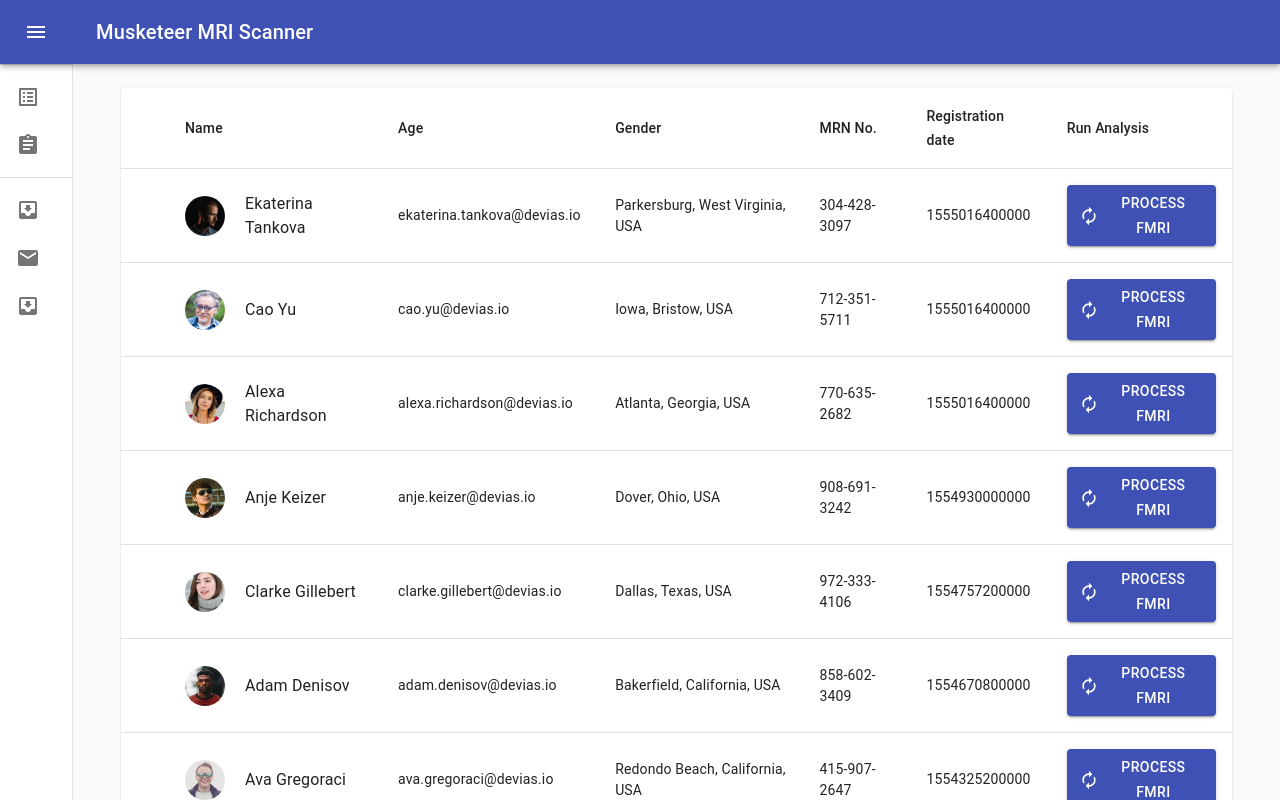
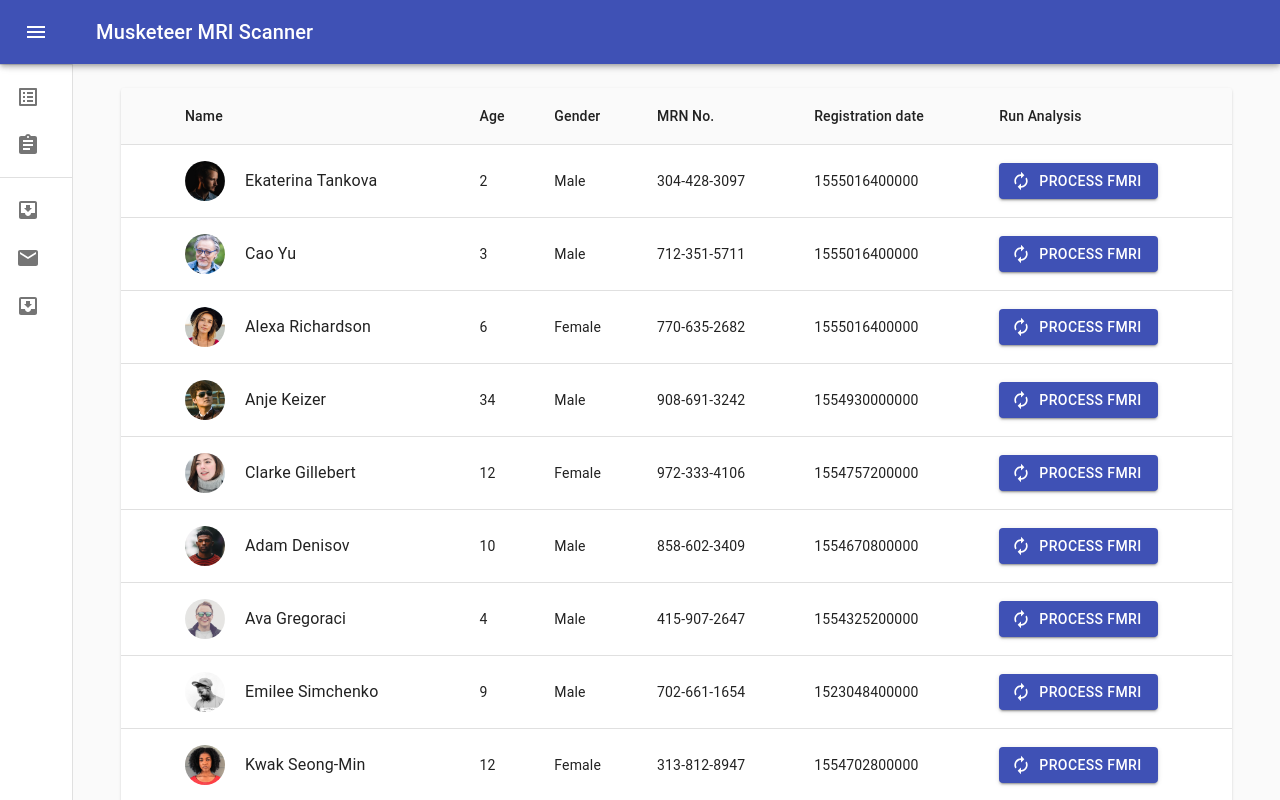
Before and after one commit to vrmusketeers/FYP-2021, a React (Create React App) app in the folder frontend/: page /assigned-task in a window 1280 px wide. Shown: the top 800 px of the page. Built offline with nearby package versions, Linux system fonts and the light colour scheme.

Commit message:
Updated package for react charts

```diff
--- a/frontend/package.json
+++ b/frontend/package.json
@@ -18,6 +18,7 @@
     "react-perfect-scrollbar": "1.5.8",
     "react-router-dom": "5.2.0",
     "react-scripts": "4.0.3",
+    "recharts": "^2.1.5",
     "typescript": "^4.1.2",
     "web-vitals": "^1.0.1"
   },
--- /dev/null
+++ b/frontend/src/_mock/user-data.ts
@@ -0,0 +1,183 @@
+
+export const user_data = [
+    {
+        id: 234234234,
+        gender: 'Male',
+        avatarUrl: '/static/images/avatars/avatar_3.png',
+        createdAt: 1555016400000,
+        age: '2',
+        name: 'Ekaterina Tankova',
+        phone: '304-428-3097'
+    },
+    {
+        id: 34534534,
+        gender: 'Male',
+        avatarUrl: '/static/images/avatars/avatar_4.png',
+        createdAt: 1555016400000,
+        age: '3',
+        name: 'Cao Yu',
+        phone: '712-351-5711'
+    },
+    {
+        id: 46456546,
+        gender: 'Female',
+        avatarUrl: '/static/images/avatars/avatar_2.png',
+        createdAt: 1555016400000,
+        age: '6',
+        name: 'Alexa Richardson',
+        phone: '770-635-2682'
+    },
+    {
+        id: 87654353,
+        gender: 'Male',
+        avatarUrl: '/static/images/avatars/avatar_5.png',
+        createdAt: 1554930000000,
+        age: '34',
+        name: 'Anje Keizer',
+        phone: '908-691-3242'
+    },
+    {
+        id: 45532242,
+        gender: 'Female',
+        avatarUrl: '/static/images/avatars/avatar_6.png',
+        createdAt: 1554757200000,
+        age: '12',
+        name: 'Clarke Gillebert',
+        phone: '972-333-4106'
+    },
+    {
+        id: 685634,
+        gender: 'Male',
+        avatarUrl: '/static/images/avatars/avatar_1.png',
+        createdAt: 1554670800000,
+        age: '10',
+        name: 'Adam Denisov',
+        phone: '858-602-3409'
+    },
+    {
+        id: 8743535,
+        gender: 'Male',
+        avatarUrl: '/static/images/avatars/avatar_7.png',
+        createdAt: 1554325200000,
+        age: '4',
+        name: 'Ava Gregoraci',
+        phone: '415-907-2647'
+    },
+    {
+        id: 75698745,
+        gender: 'Male',
+        avatarUrl: '/static/images/avatars/avatar_8.png',
+        createdAt: 1523048400000,
+        age: '9',
+        name: 'Emilee Simchenko',
+        phone: '702-661-1654'
+    },
+    {
+        id: 123432,
+        gender: 'Female',
+        avatarUrl: '/static/images/avatars/avatar_9.png',
+        createdAt: 1554702800000,
+        age: '12',
+        name: 'Kwak Seong-Min',
+        phone: '313-812-8947'
+    },
+    {
+        id: 242131424,
+        gender: 'Female',
+        avatarUrl: '/static/images/avatars/avatar_10.png',
+        createdAt: 1522702800000,
+        age: '3',
+        name: 'Merrile Burgett',
+        phone: '801-301-7894'
+    },
+    {
+        id: 234234234,
+        gender: 'Male',
+        avatarUrl: '/static/images/avatars/avatar_3.png',
+        createdAt: 1555016400000,
+        age: '33',
+        name: 'Ekaterina Tankova',
+        phone: '304-428-3097'
+    },
+    {
+        id: 34534534,
+        gender: 'Male',
+        avatarUrl: '/static/images/avatars/avatar_4.png',
+        createdAt: 1555016400000,
+        age: '22',
+        name: 'Cao Yu',
+        phone: '712-351-5711'
+    },
+    {
+        id: 46456546,
+        gender: 'Female',
+        avatarUrl: '/static/images/avatars/avatar_2.png',
+        createdAt: 1555016400000,
+        age: '23',
+        name: 'Alexa Richardson',
+        phone: '770-635-2682'
+    },
+    {
+        id: 87654353,
+        gender: 'Male',
+        avatarUrl: '/static/images/avatars/avatar_5.png',
+        createdAt: 1554930000000,
+        age: '4',
+        name: 'Anje Keizer',
+        phone: '908-691-3242'
+    },
+    {
+        id: 45532242,
+        gender: 'Female',
+        avatarUrl: '/static/images/avatars/avatar_6.png',
+        createdAt: 1554757200000,
+        age: '3',
+        name: 'Clarke Gillebert',
+        phone: '972-333-4106'
+    },
+    {
+        id: 685634,
+        gender: 'Male',
+        avatarUrl: '/static/images/avatars/avatar_1.png',
+        createdAt: 1554670800000,
+        age: '34',
+        name: 'Adam Denisov',
+        phone: '858-602-3409'
+    },
+    {
+        id: 8743535,
+        gender: 'Male',
+        avatarUrl: '/static/images/avatars/avatar_7.png',
+        createdAt: 1554325200000,
+        age: '54',
+        name: 'Ava Gregoraci',
+        phone: '415-907-2647'
+    },
+    {
+        id: 75698745,
+        gender: 'Male',
+        avatarUrl: '/static/images/avatars/avatar_8.png',
+        createdAt: 1523048400000,
+        age: '12',
+        name: 'Emilee Simchenko',
+        phone: '702-661-1654'
+    },
+    {
+        id: 123432,
+        gender: 'Female',
+        avatarUrl: '/static/images/avatars/avatar_9.png',
+        createdAt: 1554702800000,
+        age: '14',
+        name: 'Kwak Seong-Min',
+        phone: '313-812-8947'
+    },
+    {
+        id: 242131424,
+        gender: 'Female',
+        avatarUrl: '/static/images/avatars/avatar_10.png',
+        createdAt: 1522702800000,
+        age: '42',
+        name: 'Merrile Burgett',
+        phone: '801-301-7894'
+    }
+];
--- a/frontend/src/pages/assigned-task/assigned-task.tsx
+++ b/frontend/src/pages/assigned-task/assigned-task.tsx
@@ -1,7 +1,7 @@
 import { Avatar, Box, Button, Card, Table, TableBody, TableCell, TableHead, TableRow, Typography } from "@material-ui/core";
 import React, { useState } from "react";
 import PerfectScrollbar from 'react-perfect-scrollbar';
-import { customers } from '../../_mock/customers';
+import { user_data } from '../../_mock/user-data';
 import AutorenewIcon from '@material-ui/icons/Autorenew';
 
 interface AssignedTaskProps {
@@ -14,7 +14,7 @@ const AssignedTask: React.FC<AssignedTaskProps> = () => {
         <Card>
             <PerfectScrollbar>
                 <Box sx={{ minWidth: 1050 }}>
-                    <Table>
+                    <Table stickyHeader>
                         <TableHead>
                             <TableRow>
                                 <TableCell padding="checkbox">
@@ -40,10 +40,10 @@ const AssignedTask: React.FC<AssignedTaskProps> = () => {
                             </TableRow>
                         </TableHead>
                         <TableBody>
-                            {customers.slice(0, limit).map((customer) => (
+                            {user_data.slice(0, limit).map((user) => (
                                 <TableRow
                                     hover
-                                    key={customer.id}
+                                    key={user.id}
                                 >
                                     <TableCell padding="checkbox">
                                     </TableCell>
@@ -56,30 +56,30 @@ const AssignedTask: React.FC<AssignedTaskProps> = () => {
                                         >
                                             <Avatar
                                                 style={{ marginRight: 20 }}
-                                                src={customer.avatarUrl}
+                                                src={user.avatarUrl}
                                             >
 
-                                                &nbsp;&nbsp; {customer.name}
+                                                &nbsp;&nbsp; {user.name}
                                             </Avatar>
                                             <Typography
                                                 color="textPrimary"
                                                 variant="body1"
                                             >
-                                                {customer.name}
+                                                {user.name}
                                             </Typography>
                                         </Box>
                                     </TableCell>
                                     <TableCell>
-                                        {customer.email}
+                                        {user.age}
                                     </TableCell>
                                     <TableCell>
-                                        {`${customer.address.city}, ${customer.address.state}, ${customer.address.country}`}
+                                        {`${user.gender}`}
                                     </TableCell>
                                     <TableCell>
-                                        {customer.phone}
+                                        {user.phone}
                                     </TableCell>
                                     <TableCell>
-                                        {customer.createdAt}
+                                        {user.createdAt}
                                     </TableCell>
                                     <TableCell>
                                         <Button variant="contained"
```
Also changed, not shown: 1 other file (tests, documents, lock files or other folders).
